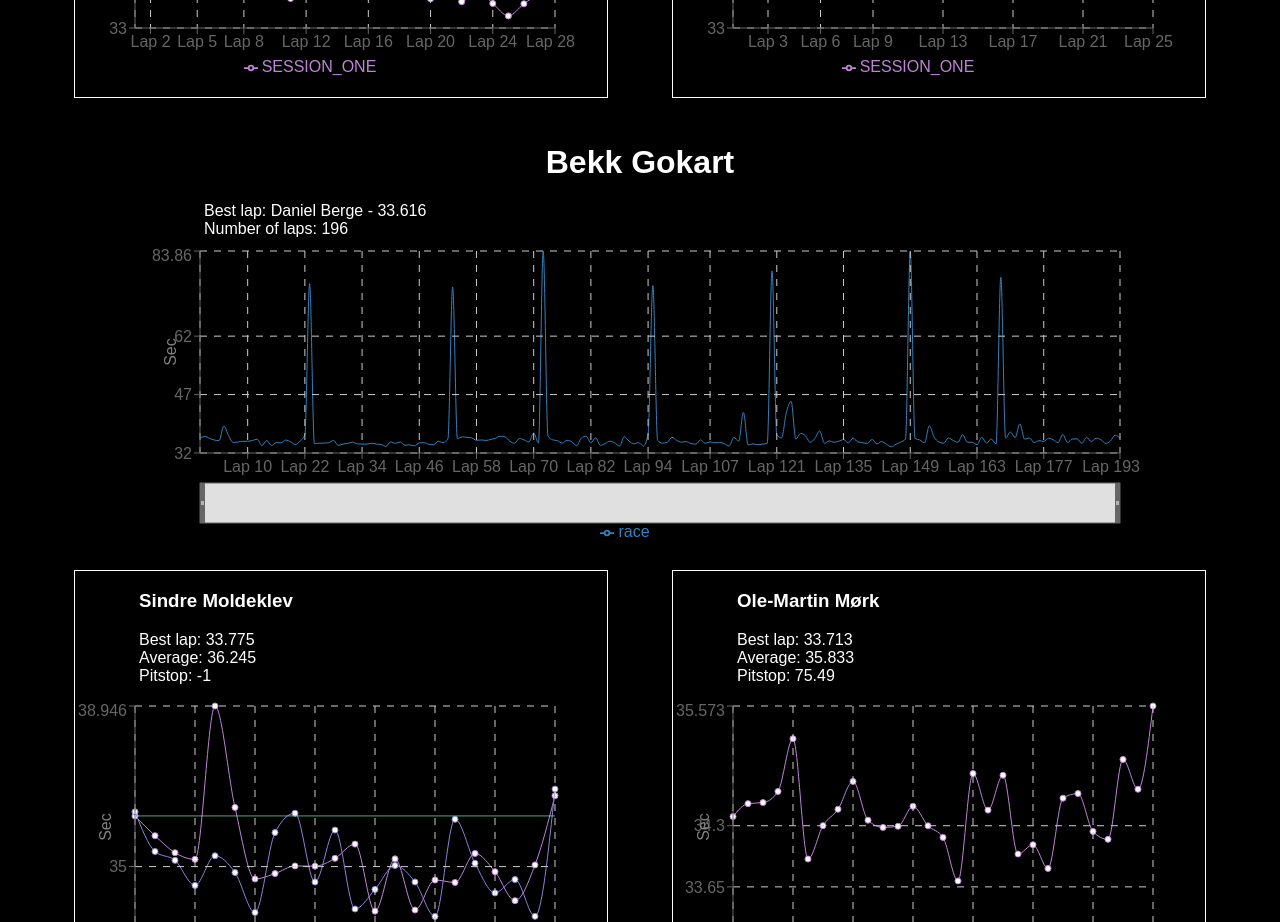
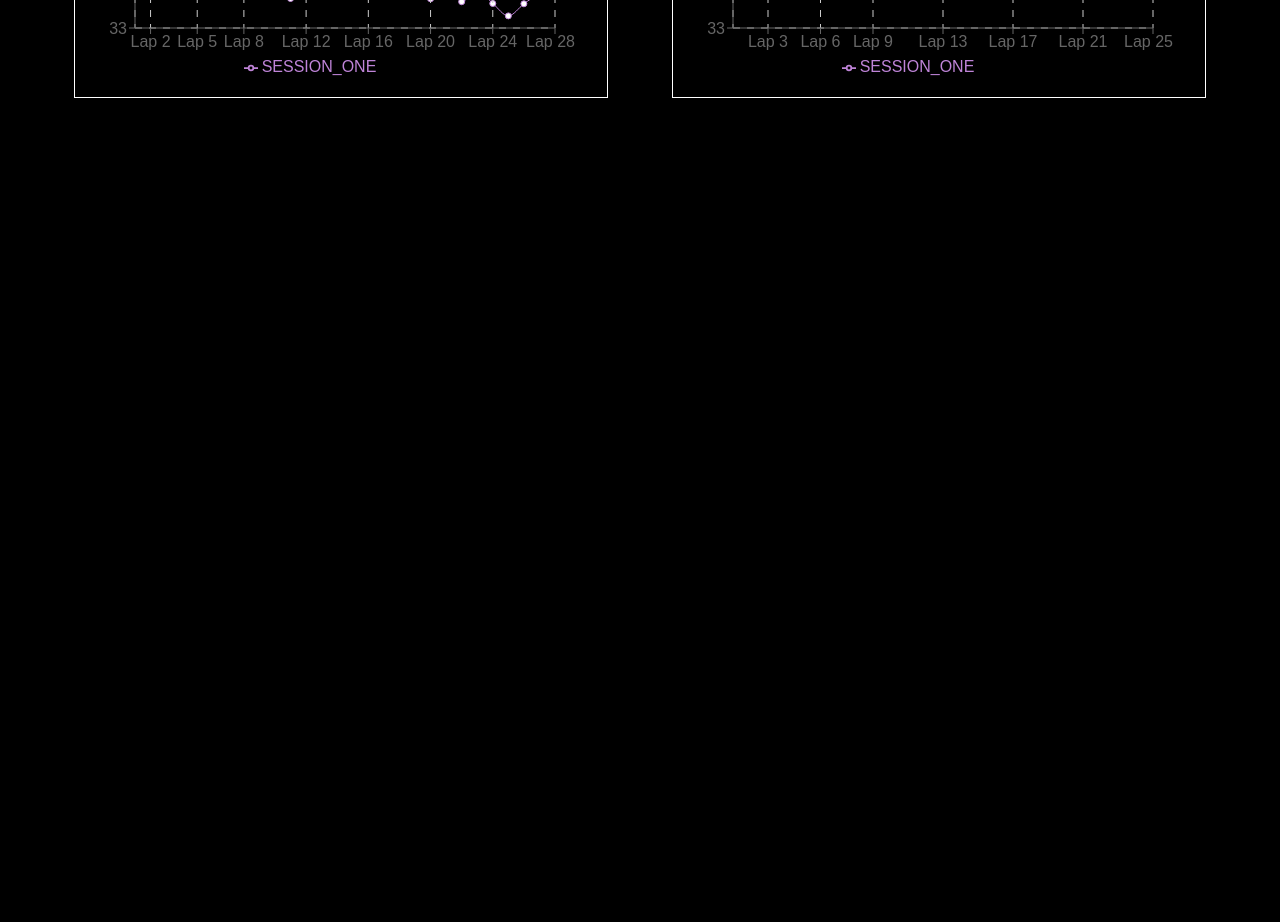
Before and after one commit to MathiasSJacobsen/gokart-stats, a React (Create React App) app: page / in a window 1280 px wide. Shown: the part 1820-2742 px from the top of the page. After the commit the page ends 1942 px from the top, so only its background shows below. Built offline with nearby package versions, Linux system fonts and the light colour scheme.

Commit message:
oisann, ingen ser dette

```diff
--- a/src/App.tsx
+++ b/src/App.tsx
@@ -13,7 +13,6 @@
         <Route path="/" element={<Landing />} />
         <Route path="*" element={<NotFoundPage />} />
       </Routes>
-      <Landing />
     </div>
   );
 }
```
